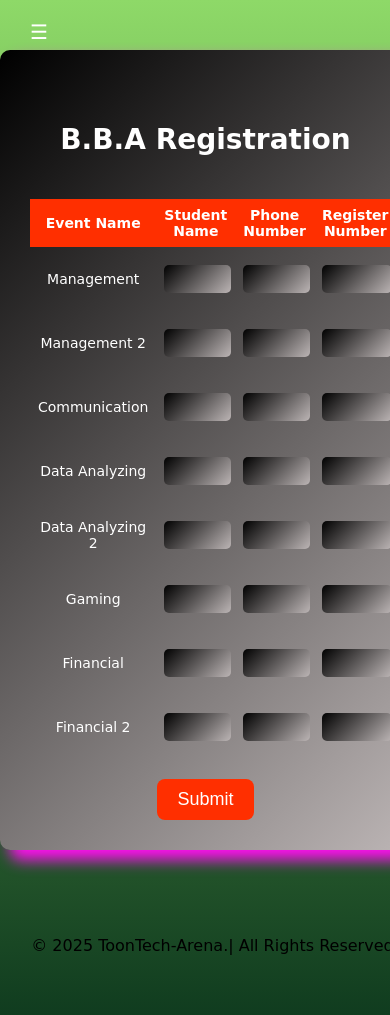
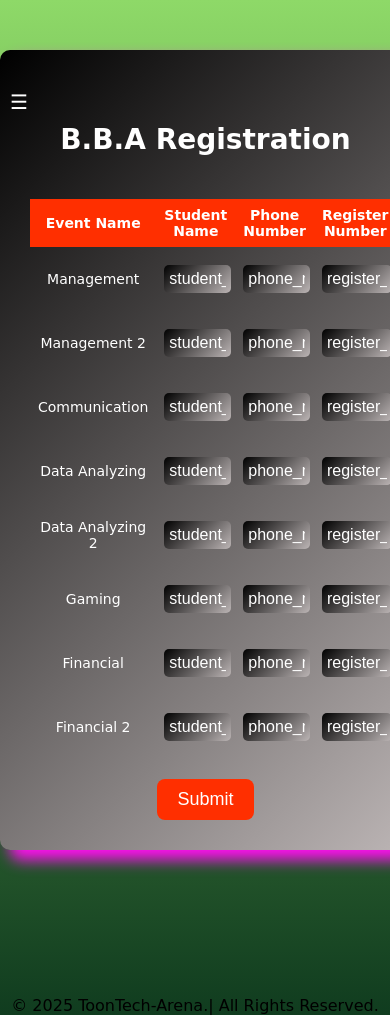
Before and after one commit to Nikhilrkatigar/ToonTech-Arena, a Flask app: page /register_bba in a window 390 px wide. Run offline with Flask 3, Linux system fonts and the light colour scheme.

Commit message:
Initial commit

```diff
--- a/static/styles.css
+++ b/static/styles.css
@@ -6,24 +6,35 @@ body {
     padding: 0;
     text-align: center;
     color: white;
+    display: flex;
+    flex-direction: column;
 }
 
 html, body {
     margin: 0;
     padding: 0;
+    overflow-x: hidden;
     height: 100%;
-    overflow-x: hidden;
 }
 
+::placeholder {
+    color: white;
+    opacity: 1;
+  }
+
+  .container {
+    margin: 0 auto;
+    padding-bottom: 0;
+}
 
 /* ===================== EVENT PAGE ===================== */
 .event-page {
     display: flex;
     align-items: center;
     justify-content: center;
-    padding: 50px;
+    padding: 15px;
     gap: 20px;
-    width: 100%;
+    width: 93%;
     margin-top: 150px;
 }
 
@@ -375,33 +404,85 @@ input:focus {
 @media (max-width: 768px) {
     .sidebar {
         width: 200px;
+        height: 850px;
     }
 
     .open-btn {
         font-size: 20px;
+        padding: 80px 0px;
     }
 }
 
 /* ===================== FOOTER ===================== */
-.footer {
+footer {
     background-color: transparent;
     color: black;
     text-align: center;
     padding: 20px;
     bottom: 0;
+    position: relative;
     width: 100%;
 }
 
-/* ===================== RESPONSIVE REGISTRATION PAGE ===================== */
+/* =====================  RESPONSIVE FOOTER ===================== */
 @media (max-width: 768px) {
     .footer {
         background-color: transparent;
         color: black;
         text-align: center;
-        padding: 20px;
-        bottom: 0;
+        padding: 0px;
+        bottom: -80px;
         width: 100%;
+        position: relative;
     }
 
 
 }
+
+/* ===================== HOME PAGE TITLE ===================== */
+
+h1 {
+    display: block;
+    font-size: 66px;
+    margin-block-start: 1.33em;
+    margin-block-end: 1.33em;
+    margin-inline-start: 0px;
+    margin-inline-end: 0px;
+    font-weight: bold;
+    unicode-bidi: isolate;
+    color: #000000;
+}
+
+/* ===================== RESPONSIVE HOME PAGE TITLE  ===================== */
+
+@media (max-width: 768px) {
+    h1 {
+        font-size: 35px;
+        margin-block-start: 33px;
+        margin-block-end: 1.33em;
+    }
+}
+
+/* ===================== sub PAGE TITLE  ===================== */
+.event-title {
+    text-align: center;
+    font-size: 66px;
+   margin-top: 0px;
+   margin-block-end: -168px;
+    font-weight: bold;
+    unicode-bidi: isolate;
+    color: #000000;
+}
+
+/* =====================  RESPONSIVE sub PAGE TITLE  ===================== */
+
+@media (max-width: 768px) {
+    .event-title {
+
+        font-size: 40px;
+       margin-top: 0px;
+       margin-block-end: -168px;
+       margin-block-start:-20px ;
+
+    }
+}
--- a/templates/bba_registration.html
+++ b/templates/bba_registration.html
@@ -39,59 +39,59 @@
             </tr>
             <tr>
                 <td>Management</td>
-                <td><input type="text" name="student_name"></td>
-                <td><input type="text" name="phone_number"></td>
-                <td><input type="text" name="register_number"></td>
-                <td><input type="text" name="class"></td>
+                <td><input type="text" name="student_name" required placeholder="student_name"></td>
+                <td><input type="text" name="phone_number" pattern="\d{10}" required placeholder="phone_number"></td>
+                <td><input type="text" name="register_number" required placeholder="register_number"></td>
+                <td><input type="text" name="class" required placeholder="class"></td>
             </tr>
             <tr>
                 <td>Management 2</td>
-                <td><input type="text" name="student_name"></td>
-                <td><input type="text" name="phone_number"></td>
-                <td><input type="text" name="register_number"></td>
-                <td><input type="text" name="class"></td>
+                <td><input type="text" name="student_name" required placeholder="student_name"></td>
+                <td><input type="text" name="phone_number" pattern="\d{10}" required placeholder="phone_number"></td>
+                <td><input type="text" name="register_number" required placeholder="register_number"></td>
+                <td><input type="text" name="class" required placeholder="class"></td>
             </tr>
             <tr>
                 <td>Communication</td>
-                <td><input type="text" name="student_name"></td>
-                <td><input type="text" name="phone_number"></td>
-                <td><input type="text" name="register_number"></td>
-                <td><input type="text" name="class"></td>
+                <td><input type="text" name="student_name" required placeholder="student_name"></td>
+                <td><input type="text" name="phone_number" pattern="\d{10}" required placeholder="phone_number"></td>
+                <td><input type="text" name="register_number" required placeholder="register_number"></td>
+                <td><input type="text" name="class" required placeholder="class"></td>
             </tr>
             <tr>
                 <td>Data Analyzing</td>
-                <td><input type="text" name="student_name"></td>
-                <td><input type="text" name="phone_number"></td>
-                <td><input type="text" name="register_number"></td>
-                <td><input type="text" name="class"></td>
+                <td><input type="text" name="student_name" required placeholder="student_name"></td>
+                <td><input type="text" name="phone_number" pattern="\d{10}" required placeholder="phone_number"></td>
+                <td><input type="text" name="register_number" required placeholder="register_number"></td>
+                <td><input type="text" name="class" required placeholder="class"></td>
             </tr>
             <tr>
                 <td>Data Analyzing 2</td>
-                <td><input type="text" name="student_name"></td>
-                <td><input type="text" name="phone_number"></td>
-                <td><input type="text" name="register_number"></td>
-                <td><input type="text" name="class"></td>
+                <td><input type="text" name="student_name" required placeholder="student_name"></td>
+                <td><input type="text" name="phone_number" pattern="\d{10}" required placeholder="phone_number"></td>
+                <td><input type="text" name="register_number" required placeholder="register_number"></td>
+                <td><input type="text" name="class" required placeholder="class"></td>
             </tr>
             <tr>
                 <td>Gaming</td>
-                <td><input type="text" name="student_name"></td>
-                <td><input type="text" name="phone_number"></td>
-                <td><input type="text" name="register_number"></td>
-                <td><input type="text" name="class"></td>
+                <td><input type="text" name="student_name" required placeholder="student_name"></td>
+                <td><input type="text" name="phone_number" pattern="\d{10}" required placeholder="phone_number"></td>
+                <td><input type="text" name="register_number" required placeholder="register_number"></td>
+                <td><input type="text" name="class" required placeholder="class"></td>
             </tr>
             <tr>
                 <td>Financial</td>
-                <td><input type="text" name="student_name"></td>
-                <td><input type="text" name="phone_number"></td>
-                <td><input type="text" name="register_number"></td>
-                <td><input type="text" name="class"></td>
+                <td><input type="text" name="student_name" required placeholder="student_name"></td>
+                <td><input type="text" name="phone_number" pattern="\d{10}" required placeholder="phone_number"></td>
+                <td><input type="text" name="register_number" required placeholder="register_number"></td>
+                <td><input type="text" name="class" required placeholder="class"></td>
             </tr>
             <tr>
                 <td>Financial 2</td>
-                <td><input type="text" name="student_name"></td>
-                <td><input type="text" name="phone_number"></td>
-                <td><input type="text" name="register_number"></td>
-                <td><input type="text" name="class"></td>
+                <td><input type="text" name="student_name" required placeholder="student_name"></td>
+                <td><input type="text" name="phone_number" pattern="\d{10}" required placeholder="phone_number"></td>
+                <td><input type="text" name="register_number" required placeholder="register_number"></td>
+                <td><input type="text" name="class" required placeholder="class"></td>
             </tr>
         </table>
         <button type="submit" class="submit-btn">Submit</button>
--- a/templates/communication.html
+++ b/templates/communication.html
@@ -27,14 +27,16 @@
 <!-- Sidebar Open Button -->
 <button class="open-btn" onclick="toggleSidebar()">☰</button>
 
-
+<div class="event-title">
+    <h3>🎤 Shin-chan’s Talk Show</h3>
+   </div>
 
     <div class="event-page">
 
         <img src="{{ url_for('static', filename='images/communication.webp') }}" alt="Coding Event" class="event-img">
 
         <div class="event-details">
-            <h2>🎤 Communication Event</h2>
+            <h2>🎤 Shin-chan’s Talk Show</h2>
             <p>Master the art of speaking! Express yourself, persuade audiences, and become a confident speaker.</p>
             <p><b>Skills Required:</b> Public Speaking, Debate, Confidence</p>
 
--- a/templates/data.html
+++ b/templates/data.html
@@ -29,13 +29,16 @@
 <!-- Sidebar Open Button -->
 <button class="open-btn" onclick="toggleSidebar()">☰</button>
 
+<div class="event-title">
+    <h3>📊 Motu Patlu’s Data Chaos</h3>
+   </div>
 
     <div class="event-page">
 
         <img src="{{ url_for('static', filename='images/data.webp') }}" alt="Coding Event" class="event-img">
 
         <div class="event-details">
-            <h2>📊 Data Analyzing</h2>
+            <h2>📊 Motu Patlu’s Data Chaos</h2>
             <p>Analyze complex data, visualize trends, and make data-driven decisions in this exciting event.</p>
             <p><b>Skills Required:</b> Statistics, Data Visualization, Logical Thinking</p>
 
--- a/templates/gaming.html
+++ b/templates/gaming.html
@@ -27,7 +27,9 @@
 <!-- Sidebar Open Button -->
 <button class="open-btn" onclick="toggleSidebar()">☰</button>
 
-
+<div class="event-title">
+    <h3>🎮 Gaming</h3>
+   </div>
 
     <div class="event-page">
 
@@ -35,7 +37,7 @@
         <img src="{{ url_for('static', filename='images/gaming.webp') }}" alt="Coding Event" class="event-img">
 
         <div class="event-details">
-            <h2>🎮 Gaming Event</h2>
+            <h2>🎮 Kris Ultimate Battle</h2>
             <p>Compete in exciting games, showcase your reflexes, and challenge opponents in this high-energy event!</p>
             <p><b>Skills Required:</b> Strategy, Reflexes, Teamwork</p>
 
--- a/templates/quiz.html
+++ b/templates/quiz.html
@@ -28,6 +28,9 @@
 <!-- Sidebar Open Button -->
 <button class="open-btn" onclick="toggleSidebar()">☰</button>
 
+<div class="event-title">
+    <h3>🧩 Quiz & Treasure Hunt</h3>
+   </div>
 
     <div class="event-page">
 
@@ -35,7 +38,7 @@
 
 
         <div class="event-details">
-            <h2>🧩 Quiz & Treasure Hunt</h2>
+            <h2>🧩 Bheem’s Treasure Hunt</h2>
             <p>Test your knowledge and solve clues to find the hidden treasure! A fun-filled challenge for all knowledge seekers.</p>
             <p><b>Skills Required:</b> General Knowledge, Problem Solving</p>
             <script src="{{ url_for('static', filename='register.js') }}"></script>
--- a/templates/startup.html
+++ b/templates/startup.html
@@ -30,7 +30,9 @@
 <button class="open-btn" onclick="toggleSidebar()">☰</button>
 
 
-
+<div class="event-title">
+    <h3>🚀 Startup Pitch</h3>
+   </div>
 
     <div class="event-page">
 
```
Also changed, not shown: other parts of static/styles.css (+29 -11 lines), templates/coding.html (+9 -5 lines), templates/index.html (+6 -6 lines), templates/register.html (+1 -7 lines).
